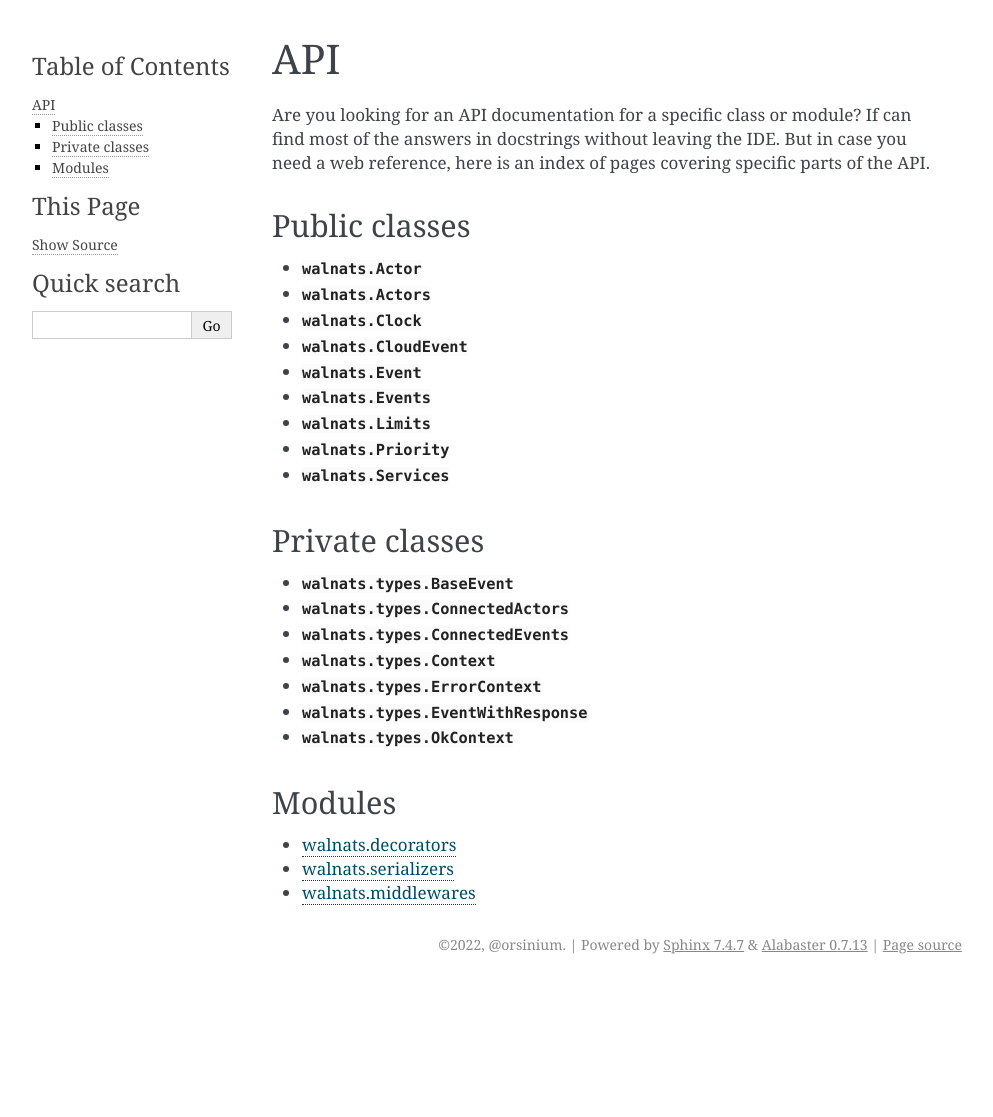
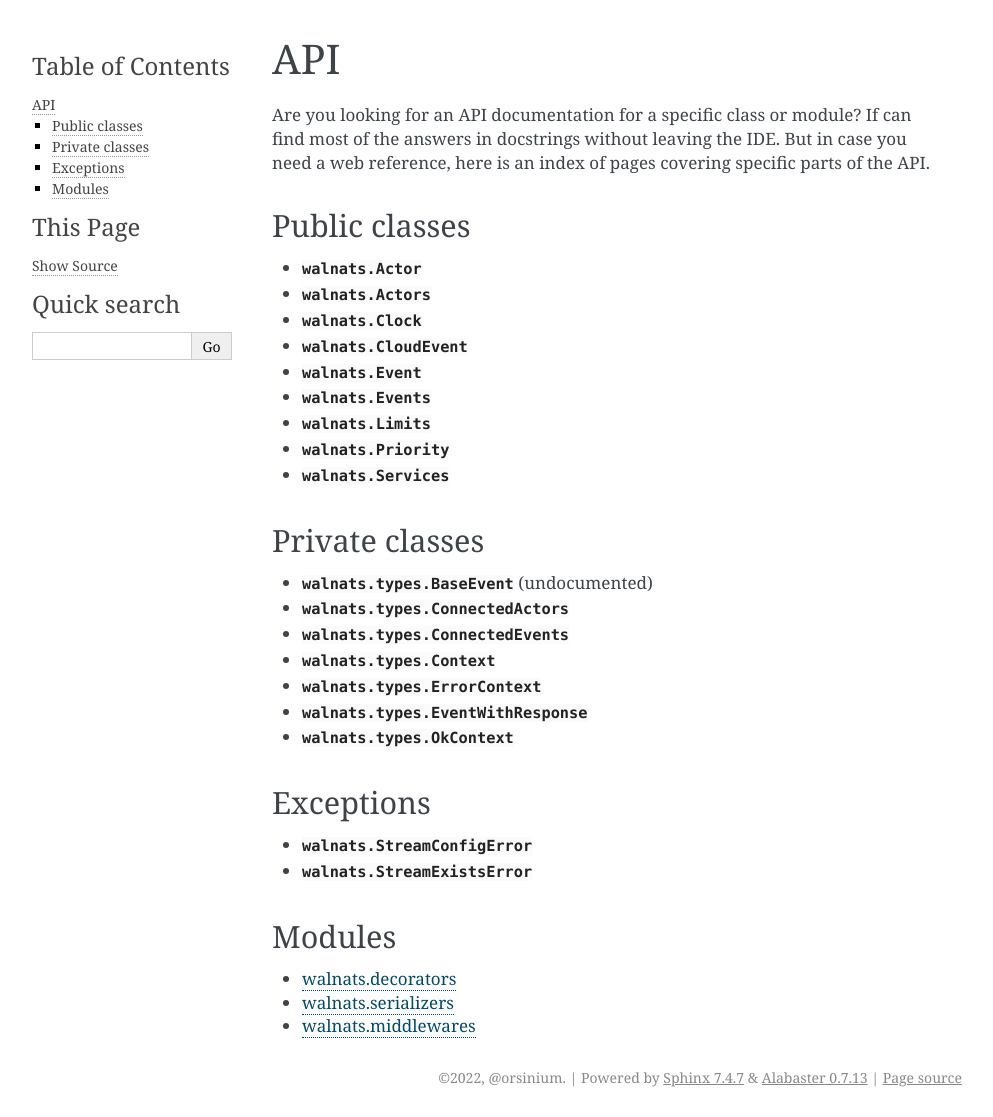
Before and after one commit to orsinium-labs/walnats, a Sphinx documentation site: the page built from docs/api.md, in a window 1280 px wide. Shown: the whole page, without its empty margins (148-1141 px from the left). Built offline with Sphinx 7.4.7, drawn with Linux system fonts in a browser that asks for light colours; before the commit the page ends 984 px from its top, so only the background shows below that.

Commit message:
document exceptions

```diff
--- a/docs/api.md
+++ b/docs/api.md
@@ -16,7 +16,7 @@ Are you looking for an API documentation for a specific class or module? If can
 
 ## Private classes
 
-+ {py:class}`walnats.types.BaseEvent`
++ {py:class}`walnats.types.BaseEvent` (undocumented)
 + {py:class}`walnats.types.ConnectedActors`
 + {py:class}`walnats.types.ConnectedEvents`
 + {py:class}`walnats.types.Context`
@@ -24,6 +24,11 @@ Are you looking for an API documentation for a specific class or module? If can
 + {py:class}`walnats.types.EventWithResponse`
 + {py:class}`walnats.types.OkContext`
 
+## Exceptions
+
++ {py:exc}`walnats.StreamConfigError`
++ {py:exc}`walnats.StreamExistsError`
+
 ## Modules
 
 + [walnats.decorators](./decorators)
```
Also changed, not shown: docs/events.md (+9 -0 lines).
